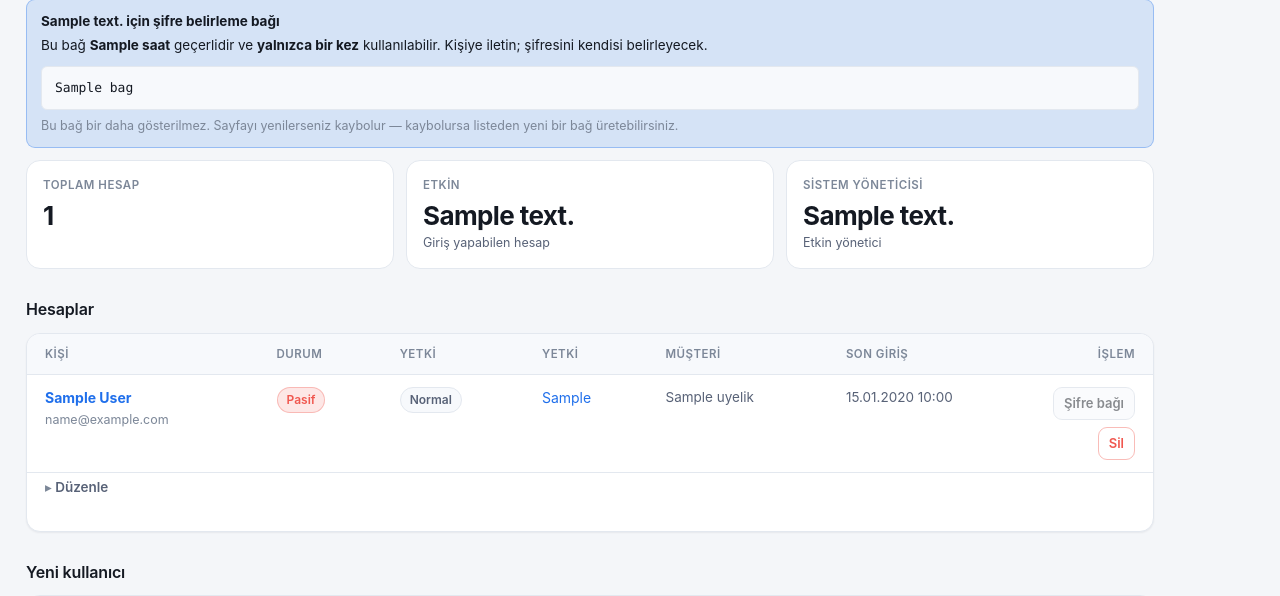
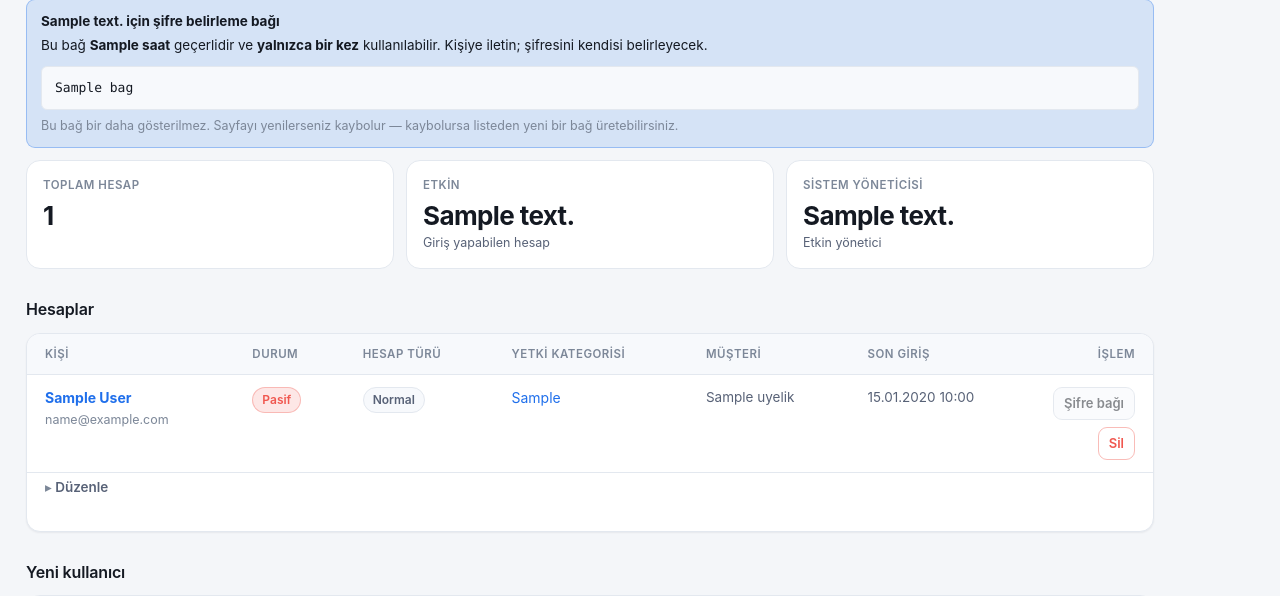
Before and after one commit to BrandCoor/agency-cortex, a FastAPI app: template backend/app/panel/templates/users.html in a window 1280 px wide. Shown: the part 168-764 px from the top of the page. Run offline with FastAPI, Linux system fonts and the light colour scheme; the template is opened without the code that fills it: most values are stand-ins (such as "Sample title", 1, 10 or a date in 2020); parts of the project's set-up code (start-up, migrations or seed data) failed here and were passed over.

Commit message:
Kullanicilar tablosunda iki sutun ayni basligi tasiyordu
1) Iki ayri sutunun basligi da "Yetki" idi: birincisi HESAP TURUNU
   (sistem yoneticisi mi), ikincisi YETKI KATEGORISINI gosteriyordu.
   Ayni basligi tasidiklari icin hangisinin ne oldugu anlasilmiyordu.
   Basliklar "Hesap turu" ve "Yetki kategorisi" oldu.

2) Duzenleme satiri colspan=6 ile aciliyordu; tablo YEDI sutunlu.
   Satir son sutunun altina uzanmiyor, yarim kesilmis gorunuyordu.

705 test gecti; ruff temiz.

Co-Authored-By: Claude Opus 5 <noreply@anthropic.com>
Claude-Session: https://claude.ai/code/session_01ARbgWFKbap34vqzNCN7abp

```diff
--- a/backend/app/panel/templates/users.html
+++ b/backend/app/panel/templates/users.html
@@ -51,8 +51,12 @@
   <table>
     <thead>
       <tr>
-        <th>Kişi</th><th>Durum</th><th>Yetki</th>
-        <th>Yetki</th><th>Müşteri</th><th>Son giriş</th><th class="sag">İşlem</th>
+        {# Iki sutun da "Yetki" basligini tasiyordu ve hangisinin ne
+           oldugu anlasilmiyordu. Birincisi HESAP TURU (sistem yoneticisi
+           mi), ikincisi YETKI KATEGORISI (ne yapabilir). #}
+        <th>Kişi</th><th>Durum</th><th>Hesap türü</th>
+        <th>Yetki kategorisi</th><th>Müşteri</th><th>Son giriş</th>
+        <th class="sag">İşlem</th>
       </tr>
     </thead>
     <tbody>
@@ -103,7 +107,9 @@
         </td>
       </tr>
       <tr>
-        <td colspan="6" style="padding-top:0">
+        {# Tablo YEDI sutunlu; colspan 6 iken duzenleme satiri son sutunun
+           altina uzanmiyor ve satir yarim kesilmis gorunuyordu. #}
+        <td colspan="7" style="padding-top:0">
           <details>
             <summary>Düzenle</summary>
             <form method="post" action="/panel/kullanicilar/duzenle">
```
